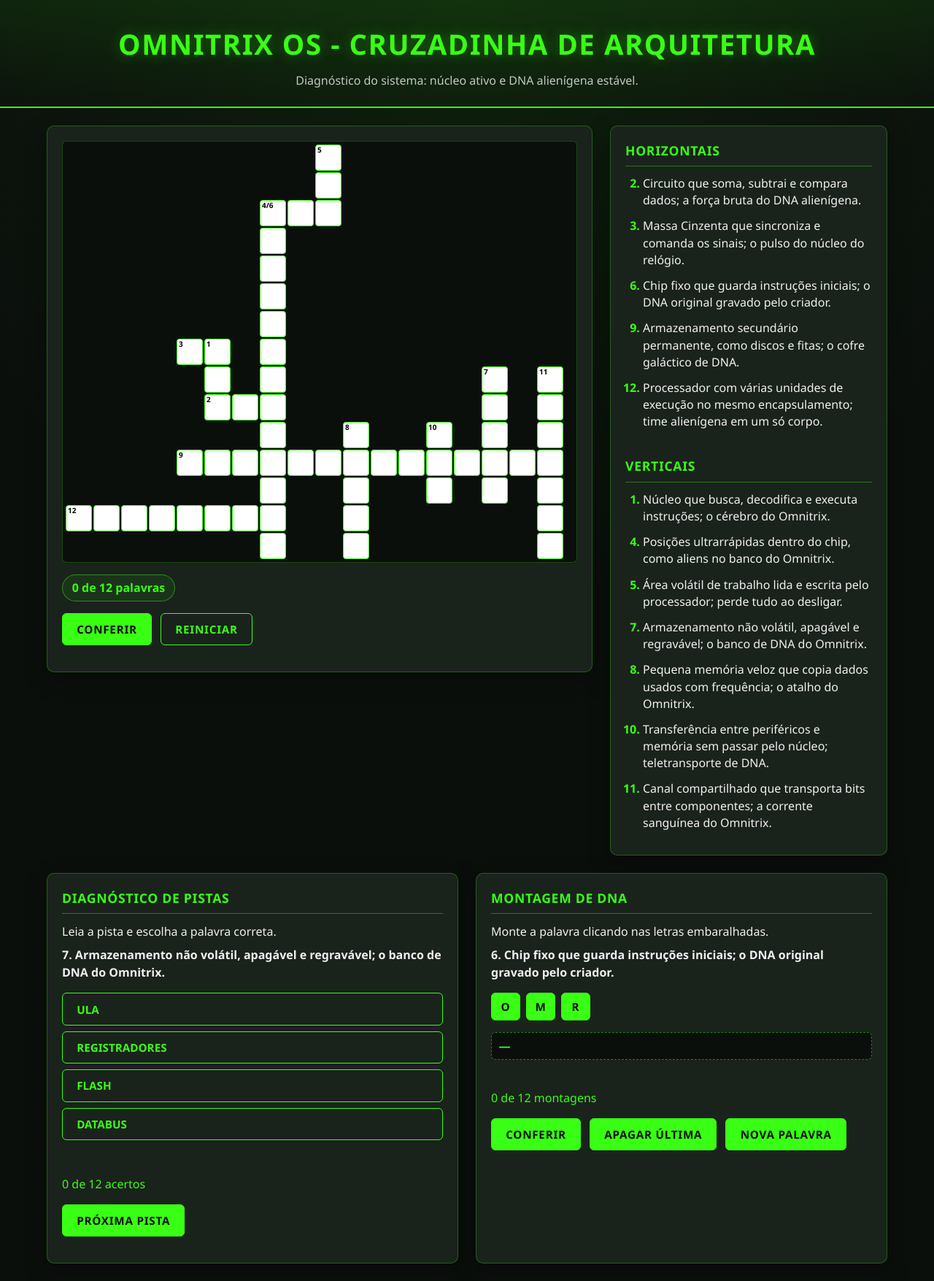
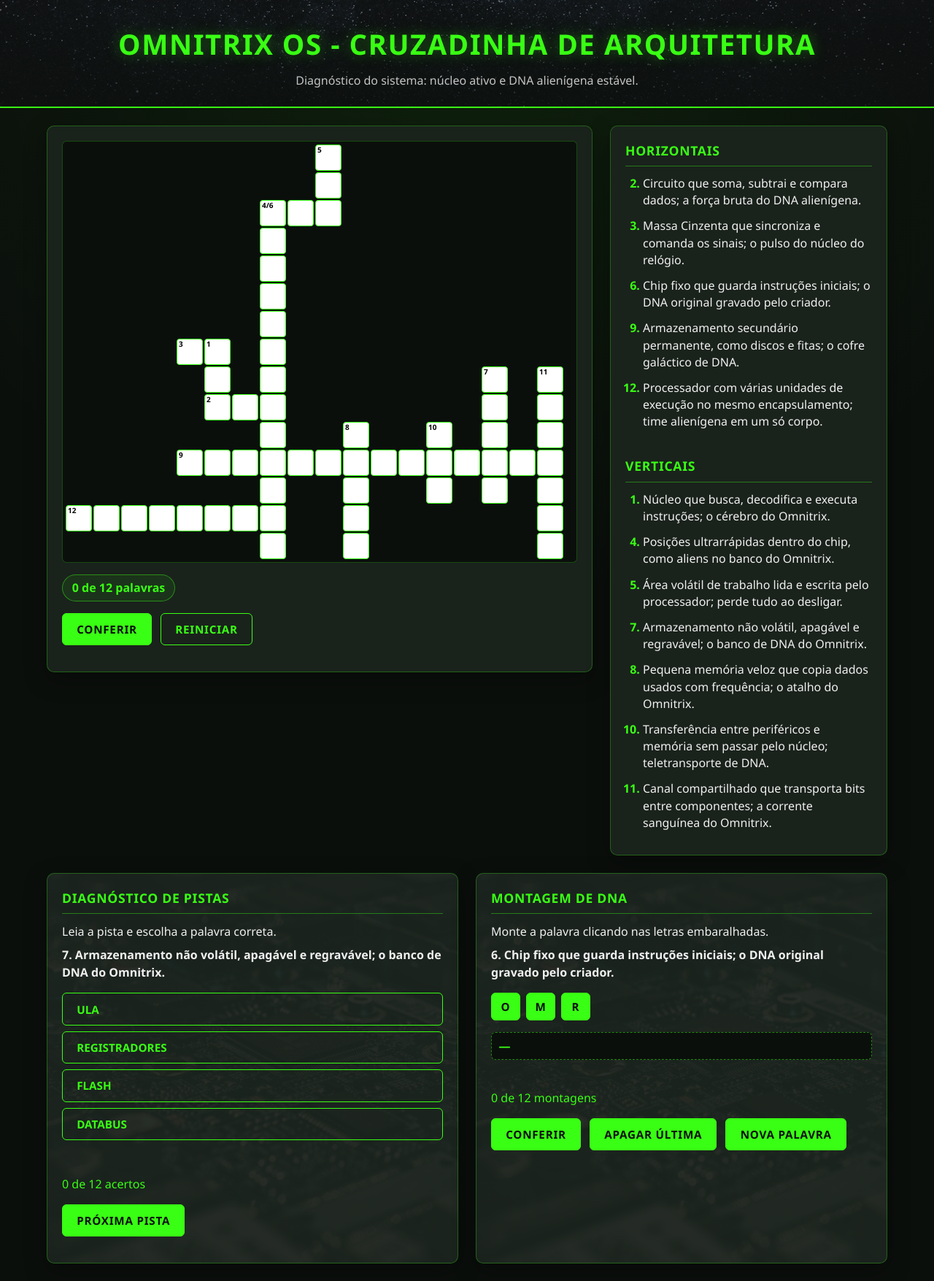
Before and after one commit to JoseAndersoGomes/-arqcomp-cruzadinha, a plain HTML site: page index.html in a window 1280 px wide. Shown: the whole page at 73% size. Drawn offline with Linux system fonts and the light colour scheme.

Commit message:
style: adiciona fotos locais no cabecalho e minigames

```diff
--- a/style.css
+++ b/style.css
@@ -25,7 +25,12 @@ header {
   padding: 2rem 1.5rem 1.5rem;
   text-align: center;
   border-bottom: 2px solid var(--neon);
-  background: linear-gradient(180deg, rgba(57, 255, 20, 0.08), transparent);
+  background-color: var(--fundo);
+  background-image:
+    linear-gradient(180deg, rgba(11, 15, 12, 0.5), rgba(11, 15, 12, 0.85)),
+    url("assets/hero.jpg");
+  background-size: cover;
+  background-position: center;
 }
 
 header h1 {
@@ -264,6 +269,11 @@ button:focus-visible {
   min-width: 0;
   padding: 1.25rem;
   background-color: var(--painel);
+  background-image:
+    linear-gradient(rgba(26, 34, 28, 0.94), rgba(26, 34, 28, 0.94)),
+    url("assets/circuito.jpg");
+  background-size: cover;
+  background-position: center;
   border: 1px solid rgba(57, 255, 20, 0.28);
   border-radius: 10px;
   box-shadow: 0 10px 30px rgba(0, 0, 0, 0.35);
```
Also changed, not shown: assets/circuito.jpg (added), assets/hero.jpg (added).
